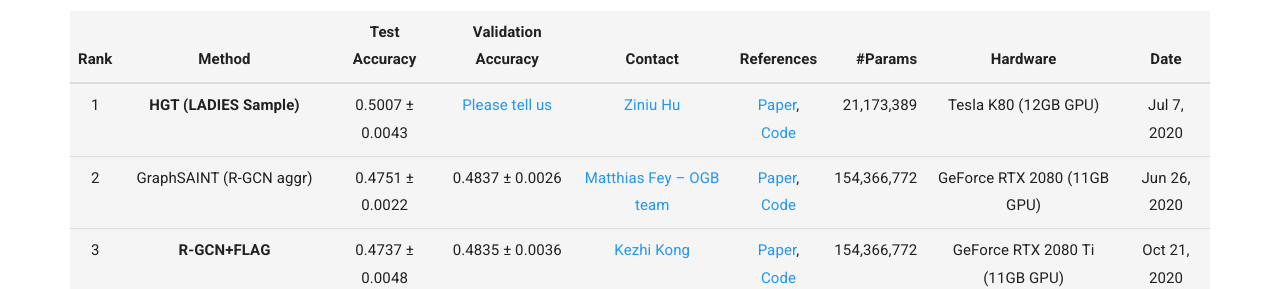
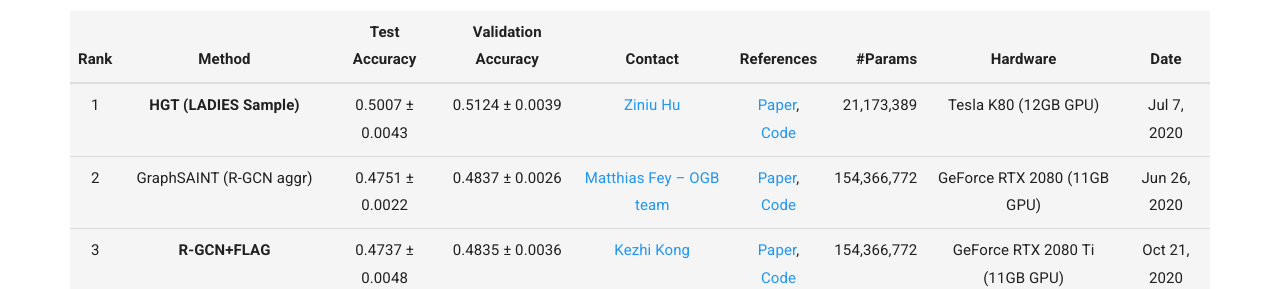
Before and after one commit to snap-stanford/ogb-web, a Jekyll site: the page built from _docs/leaderboard/leader_nodeprop.md, in a window 1280 px wide and 900 px high, scrolled down 5921 px. Shown: the part 164-453 px from the top of the window. Built offline with Jekyll 4.4.1, drawn with Linux system fonts in a browser that asks for light colours.

Commit message:
updateleaderboard

```diff
--- a/_docs/leaderboard/leader_nodeprop.md
+++ b/_docs/leaderboard/leader_nodeprop.md
@@ -143,7 +143,7 @@ The **bold** method name indicates that the implementation is **official** (by t
 
 | Rank  | Method | Test Accuracy | Validation Accuracy | Contact | References | #Params | Hardware | Date
 |:----:|:-----:|:------:|:-----:|:-----:|:-----:|-----:|:-----:|:-----:|
-|  1  |  **HGT (LADIES Sample)**  | 0.5007 ± 0.0043   | [Please tell us](mailto:ogb@cs.stanford.edu) |[Ziniu Hu](mailto:bull@cs.ucla.edu) | [Paper](https://arxiv.org/abs/2003.01332), [Code](https://github.com/acbull/pyHGT/tree/master/ogbn-mag) | 21,173,389 | Tesla K80 (12GB GPU) | Jul 7, 2020 |
+|  1  |  **HGT (LADIES Sample)**  | 0.5007 ± 0.0043   | 0.5124 ± 0.0039 |[Ziniu Hu](mailto:bull@cs.ucla.edu) | [Paper](https://arxiv.org/abs/2003.01332), [Code](https://github.com/acbull/pyHGT/tree/master/ogbn-mag) | 21,173,389 | Tesla K80 (12GB GPU) | Jul 7, 2020 |
 |  2  |  GraphSAINT (R-GCN aggr)  | 0.4751 ± 0.0022   | 0.4837 ± 0.0026 | [Matthias Fey -- OGB team](mailto:matthias.fey@tu-dortmund.de) | [Paper](https://arxiv.org/abs/1907.04931), [Code](https://github.com/snap-stanford/ogb/tree/master/examples/nodeproppred/mag) | 154,366,772 | GeForce RTX 2080 (11GB GPU) | Jun 26, 2020 |
 |  3  |  **R-GCN+FLAG**  | 0.4737 ± 0.0048   | 0.4835 ± 0.0036 |[Kezhi Kong](mailto:kong@cs.umd.edu) | [Paper](https://arxiv.org/abs/2010.09891), [Code](https://github.com/devnkong/FLAG) | 154,366,772 | GeForce RTX 2080 Ti (11GB GPU) | Oct 21, 2020 |
 |  4  |  NeighborSampling (R-GCN aggr)  | 0.4678 ± 0.0067   | 0.4761 ± 0.0068 | [Matthias Fey -- OGB team](mailto:matthias.fey@tu-dortmund.de) | [Paper](https://arxiv.org/abs/1706.02216), [Code](https://github.com/snap-stanford/ogb/tree/master/examples/nodeproppred/mag) | 154,366,772 | GeForce RTX 2080 (11GB GPU) | Jun 26, 2020 |
```
